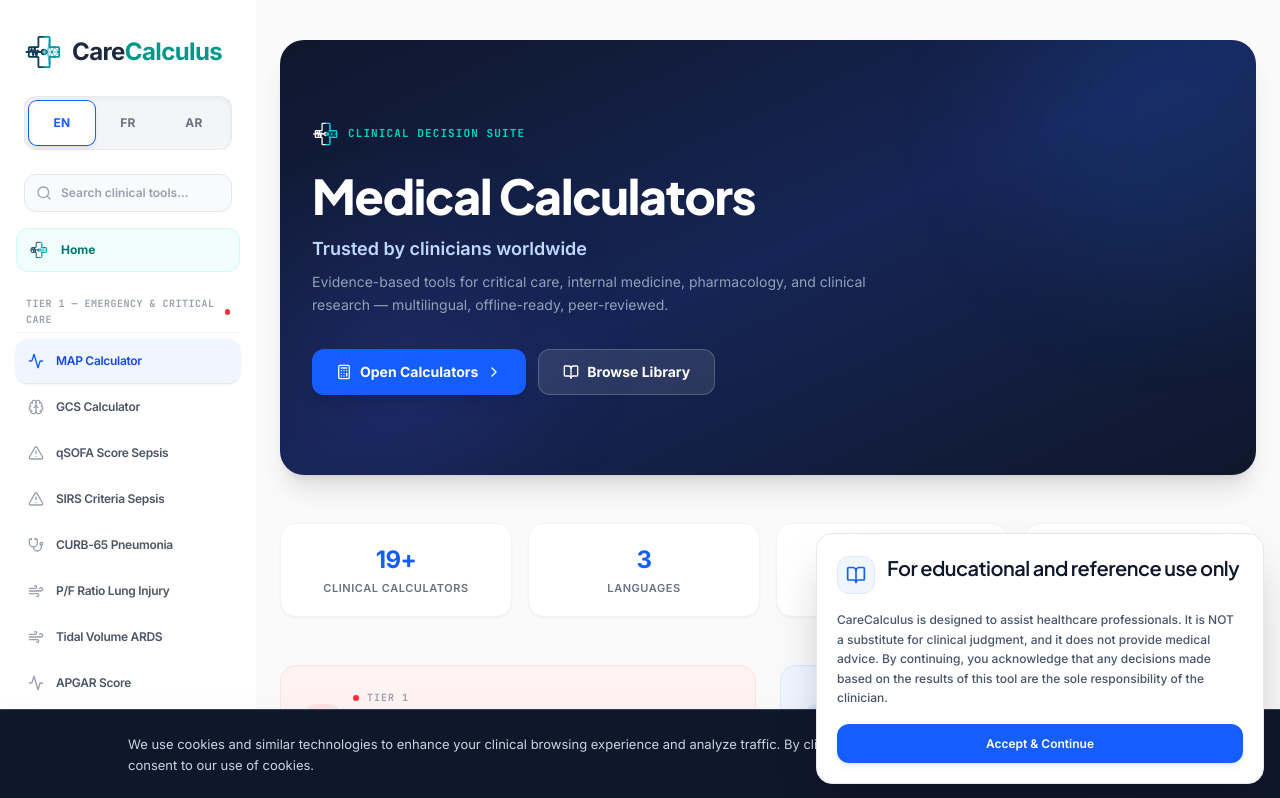
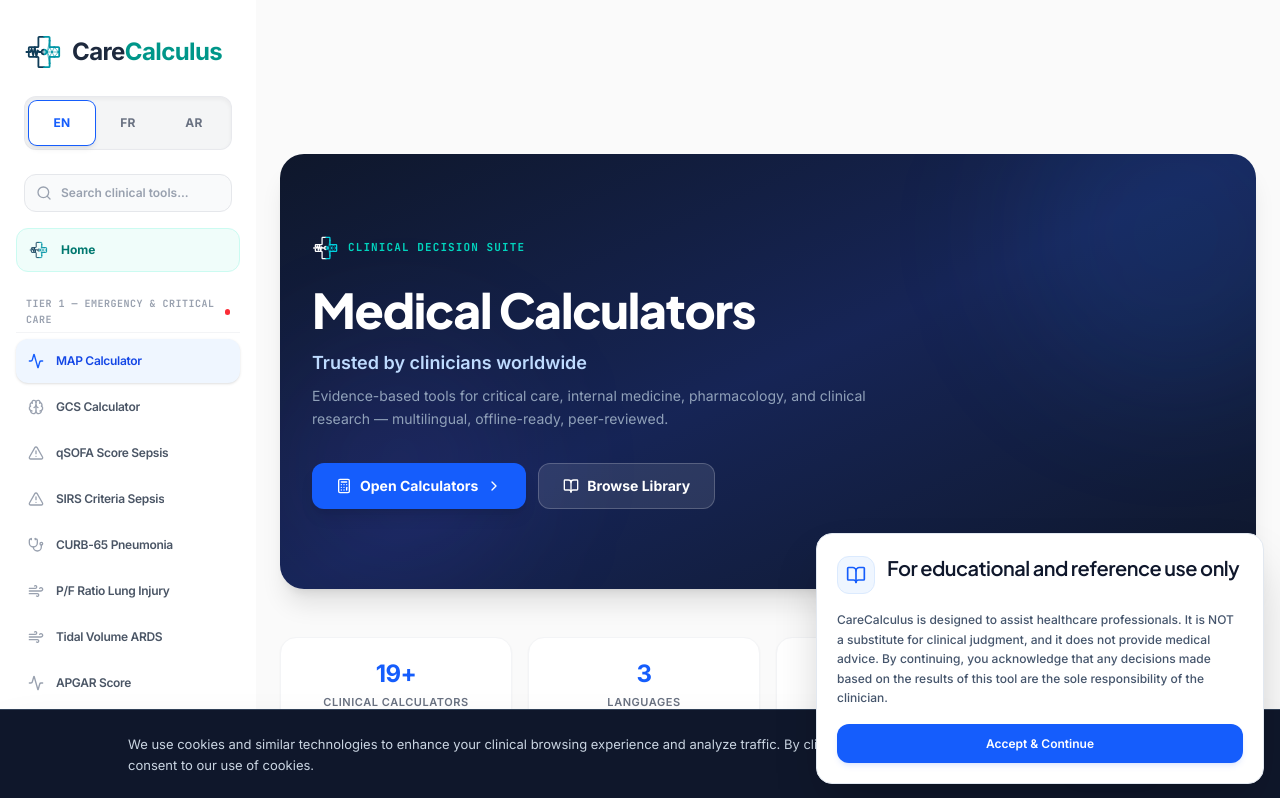
Before and after one commit to imadimad1996/CARECALCULUS, a React (Vite) app: page / in a window 1280 px wide. Shown: the top 798 px of the page. Built offline with nearby package versions, Linux system fonts and the light colour scheme.

Commit message:
feat: add multilingual sitemap and AdUnit component integration to App entry point

```diff
--- a/src/App.tsx
+++ b/src/App.tsx
@@ -1214,6 +1214,9 @@
         <div className={`mx-auto px-4 sm:px-6 py-6 md:py-10 relative flex flex-col justify-between min-h-screen ${isContentPage ? 'max-w-6xl' : 'max-w-5xl'}`}>
           <div>
 
+            {/* Global Top Leaderboard Ad */}
+            <AdUnit format="leaderboard" className="mb-6" />
+
             {/* Unified top navigation widget — calculator pages only */}
             {!isContentPage && !isHomePage && renderUnifiedTopNav()}
 
@@ -1377,6 +1380,11 @@
                 <Link to={langPath('/terms')} className="text-gray-400 hover:text-blue-600 transition-colors text-xs">
                   {lang === 'fr' ? 'Conditions' : lang === 'ar' ? 'الشروط' : 'Terms'}
                 </Link>
+                {/* Adsterra Smartlink (Sponsor) */}
+                <a href="#" target="_blank" rel="noopener noreferrer" className="text-gray-400 hover:text-blue-600 transition-colors text-xs font-bold flex items-center gap-1">
+                  <Sparkles className="w-3.5 h-3.5 text-amber-500" />
+                  {lang === 'fr' ? 'Sponsorisé' : lang === 'ar' ? 'برعاية' : 'Sponsored'}
+                </a>
               </div>
             </div>
           </footer>
--- a/src/components/AdUnit.tsx
+++ b/src/components/AdUnit.tsx
@@ -1,58 +1,62 @@
-import React, { useEffect, useRef, useState } from 'react';
+import React from 'react';
+import AdsterraNativeBanner from './AdsterraNativeBanner';
 
 /**
- * CareCalculus Responsive AdSense Unit
+ * CareCalculus Responsive Adsterra Unit
  *
- * Lazy-loads Google AdSense ads to protect Core Web Vitals.
- * Supports multiple ad formats and gracefully degrades when
- * AdSense hasn't loaded or when in development.
- *
- * Usage:
- *   <AdUnit format="in-article" />
- *   <AdUnit format="sidebar" />
- *   <AdUnit format="leaderboard" />
- *   <AdUnit format="multiplex" />
+ * Sandboxes Adsterra iframe banners to protect React from `document.write`
+ * and dynamically renders the Native Banner format.
  */
 
-export type AdFormat = 'in-article' | 'sidebar' | 'leaderboard' | 'multiplex' | 'rectangle';
+export type AdFormat = 'leaderboard' | 'in-article';
 
 interface AdUnitProps {
-  /** Ad format determines sizing and responsive behavior */
   format: AdFormat;
-  /** Optional CSS class for positioning */
   className?: string;
-  /** Whether to use the fluid layout (for in-article) */
-  fluid?: boolean;
-}
-
-// Format-specific styles and ad slot configuration
-const FORMAT_CONFIG: Record<AdFormat, { style: React.CSSProperties; layout?: string; layoutKey?: string }> = {
-  'in-article': {
-    style: { display: 'block', textAlign: 'center' as const, minHeight: '100px' },
-    layout: 'in-article',
-  },
-  'sidebar': {
-    style: { display: 'block', minHeight: '250px', width: '100%' },
-  },
-  'leaderboard': {
-    style: { display: 'block', textAlign: 'center' as const, minHeight: '90px', width: '100%' },
-  },
-  'multiplex': {
-    style: { display: 'block', minHeight: '200px', width: '100%' },
-    layout: 'in-article',
-    layoutKey: '-gw-3+1f-3d+2z',
-  },
-  'rectangle': {
-    style: { display: 'inline-block', width: '300px', height: '250px' },
-  },
-};
-
-declare global {
-  interface Window {
-    adsbygoogle?: any[];
-  }
 }
 
 export default function AdUnit({ format, className = '' }: AdUnitProps) {
-  return null;
+  if (format === 'in-article') {
+    return <AdsterraNativeBanner />;
+  }
+
+  // 728x90 Banner
+  // We use an iframe with srcDoc to sandbox the Adsterra document.write script.
+  // This guarantees it won't crash the React SPA while ensuring it refreshes
+  // dynamically on route changes.
+  const srcDoc = `
+    <!DOCTYPE html>
+    <html>
+      <head>
+        <style>
+          body { margin: 0; padding: 0; display: flex; justify-content: center; align-items: center; overflow: hidden; background: transparent; }
+        </style>
+      </head>
+      <body>
+        <script type="text/javascript">
+          atOptions = {
+            'key' : '3c062c9261b205d552d240d01fa0a70e',
+            'format' : 'iframe',
+            'height' : 90,
+            'width' : 728,
+            'params' : {}
+          };
+        </script>
+        <script type="text/javascript" src="https://www.highperformanceformat.com/3c062c9261b205d552d240d01fa0a70e/invoke.js"></script>
+      </body>
+    </html>
+  `;
+
+  return (
+    <div className={`w-full flex justify-center overflow-hidden ${className}`} style={{ minHeight: '90px' }}>
+      <iframe
+        title="Advertisement"
+        srcDoc={srcDoc}
+        width="728"
+        height="90"
+        style={{ border: 'none', overflow: 'hidden', maxWidth: '100%' }}
+        scrolling="no"
+      />
+    </div>
+  );
 }
```
Also changed, not shown: 1 other file (tests, documents, lock files or other folders).
